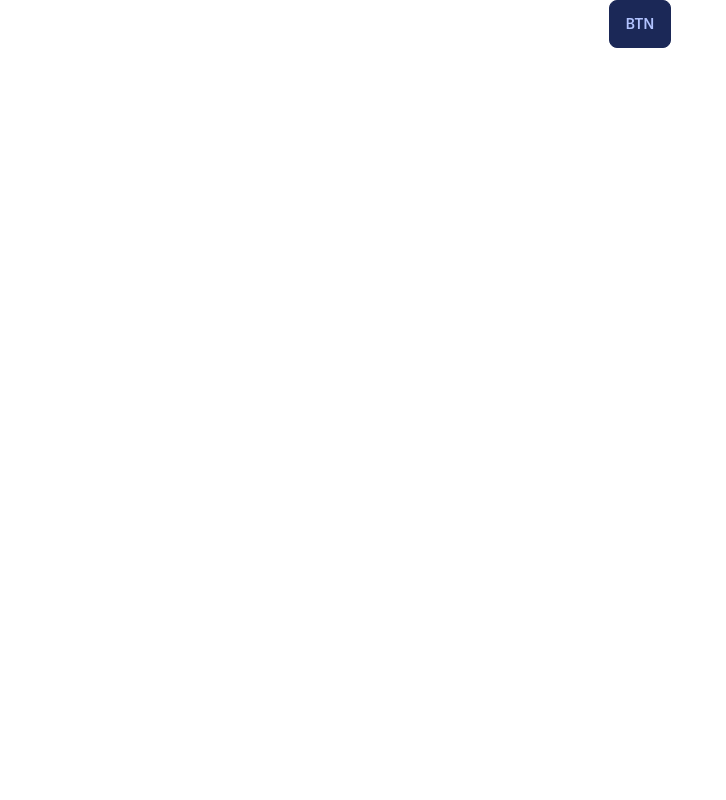
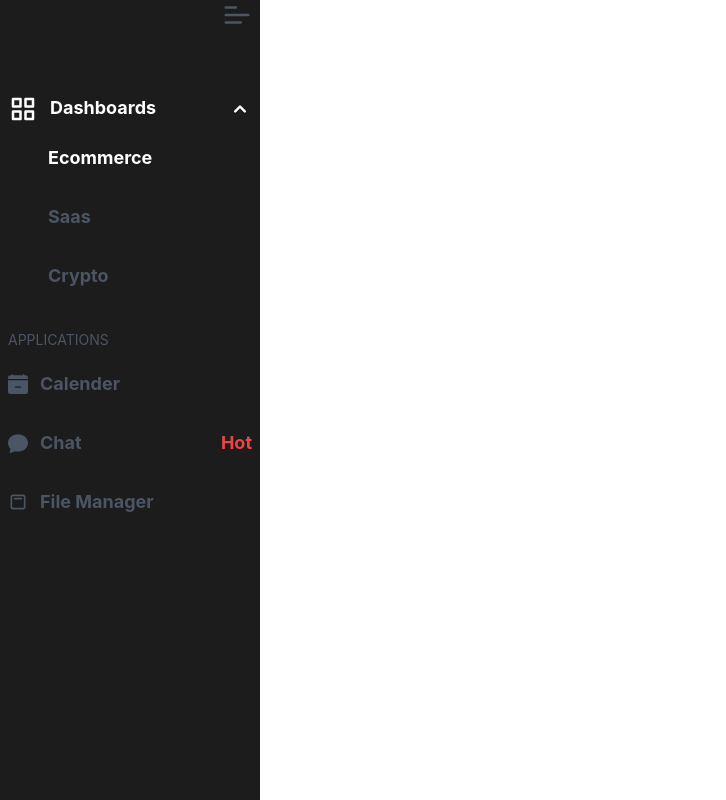
Before and after one commit to MdIbrahimKholil7/dasboard-task, a React (Create React App) app: page / in a window 1280 px wide. Shown: the whole page, without its empty margins (0-726 px from the left). Built offline with nearby package versions, Linux system fonts and the light colour scheme.

Commit message:
side bar add

```diff
--- a/package.json
+++ b/package.json
@@ -3,12 +3,15 @@
   "version": "0.1.0",
   "private": true,
   "dependencies": {
+    "@heroicons/react": "^1.0.6",
     "@testing-library/jest-dom": "^5.16.5",
     "@testing-library/react": "^13.3.0",
     "@testing-library/user-event": "^13.5.0",
     "daisyui": "^2.22.0",
+    "framer-motion": "^7.0.1",
     "react": "^18.2.0",
     "react-dom": "^18.2.0",
+    "react-icons": "^4.4.0",
     "react-scripts": "5.0.1",
     "web-vitals": "^2.1.4"
   },
--- a/src/App.js
+++ b/src/App.js
@@ -1,10 +1,9 @@
-import logo from './logo.svg';
-import './App.css';
+import Home from "./components/Home/Home";
 
 function App() {
   return (
     <div className="App">
-      <button className='btn btn-primary'>Btn</button>
+      <Home />
     </div>
   );
 }
--- /dev/null
+++ b/src/components/Home/Home.js
@@ -0,0 +1,14 @@
+import React from 'react';
+import SideBar from '../Pages/SideBar';
+
+const Home = () => {
+    return (
+        <div>
+            <div>
+                <SideBar/>
+            </div>
+        </div>
+    );
+};
+
+export default Home;
--- /dev/null
+++ b/src/components/Pages/SideBar.js
@@ -0,0 +1,189 @@
+import React, { useEffect, useState } from "react";
+import { motion } from 'framer-motion'
+import { BsFillCalendarMinusFill } from 'react-icons/bs';
+import { BsFillChatFill } from 'react-icons/bs';
+import { CgCalendarTwo } from 'react-icons/cg';
+import { FaMobile } from 'react-icons/fa';
+import { CgMenuRight } from 'react-icons/cg';
+import { BiGridAlt } from 'react-icons/bi';
+import { HiChevronUp } from 'react-icons/hi';
+
+
+const sidebarVariants = {
+    sidebarOpen: {
+        width: "260px",
+        transition: {
+            // when: "beforeChildren",
+            delay: 0.1,
+
+        },
+    },
+
+    sidebarClosed: {
+        width: "0px",
+        transition: {
+            delay: 0.1,
+
+        }
+    },
+
+};
+
+const LinkBoxVariants = {
+    sidebarOpen: {
+        x: 0,
+        opacity: 1,
+        transition: {
+            // delay: 0.1,
+            type: 'tween'
+        }
+    },
+    sidebarClosed: {
+        x: '100vw',
+        opacity: 0,
+        transition: {
+            delay: 0.1
+        }
+    },
+};
+
+const imgVariants = {
+    hidden: {
+        opacity: 0,
+        pathLength: 0
+    },
+    visible: {
+        opacity: 1,
+        pathLength: 1,
+        transition: {
+            duration: 1,
+            ease: 'easeInOut'
+        }
+    }
+}
+
+
+// theme handler
+
+const SideBar = ({ progress, setProgress }) => {
+    const [open, setOpen] = useState(true)
+
+    // sidebar toggler
+    const handleToggler = () => {
+        setOpen(!open)
+    }
+    console.log(progress)
+
+    return (
+        <div className="lg:block hidden">
+
+            {/* nav link  */}
+            <motion.div
+                variants={sidebarVariants}
+                animate={open ? "sidebarOpen" : "sidebarClosed"}
+
+                className=''
+            >
+                <motion.div className='fixed top-[0] bg-[#1d1c1c] w-[260px] left-0 text-gray-600' variants={LinkBoxVariants}
+
+                >
+                    <div className="overflow-x-hidden sidebar   " >
+                        <div className="flex justify-end w-full pr-2">
+                            <CgMenuRight
+                                className="text-3xl rotate-180"
+                            />
+                        </div>
+
+                        <div className=" mt-16">
+                            <motion.ul className=" min-h-[100vh] px-2" >
+                                <div className="flex justify-between items-center text-white font-bold">
+                                    <div className="flex ">
+                                        <span>
+                                            <BiGridAlt
+                                                className="text-3xl mr-3"
+                                            />
+                                        </ span>
+                                        <p className="text-[18px] ">Dashboards</p>
+                                    </div>
+
+                                    <div>
+                                        <HiChevronUp
+                                            className="text-2xl"
+                                        />
+                                    </div>
+                                </div>
+                                <div className="ml-10 text-white">
+                                    <motion.li
+                                        whileHover={{ scale: 1.1, transition: { ease: 'easeInOut', type: 'spring', stiffness: 320 } }}
+                                        className="mt-5 flex justify-start pb-3 font-bold text-[18px] li-style "
+                                    >
+                                        Ecommerce
+                                    </motion.li>
+
+                                    <motion.li
+                                        whileHover={{ scale: 1.1, transition: { ease: 'easeInOut', type: 'spring', stiffness: 320 } }}
+                                        className="mt-5 flex justify-start pb-3 font-bold text-[18px] li-style text-gray-600"
+                                    >
+                                        Saas
+                                    </motion.li>
+
+                                    <motion.li
+                                        whileHover={{ scale: 1.1, transition: { ease: 'easeInOut', type: 'spring', stiffness: 320 } }}
+                                        className="   mt-5 flex justify-start pb-3 font-bold text-[18px] li-style text-gray-600"
+                                    >
+                                        Crypto
+                                    </motion.li>
+
+                                </div>
+                                <div>
+                                    <h2 className="uppercase text-[14px] mt-7">Applications</h2>
+                                </div>
+                                <div>
+                                    <motion.li
+                                        whileHover={{ scale: 1.1, transition: { ease: 'easeInOut', type: 'spring', stiffness: 320 } }}
+                                        className="mt-5 flex items-center pb-3 font-bold text-[18px] li-style "
+                                    >
+                                        <span>
+                                            <BsFillCalendarMinusFill
+                                                className="mr-3 text-xl "
+                                            />
+                                        </span>
+                                        Calender
+                                    </motion.li>
+                                    <motion.li
+                                        whileHover={{ scale: 1.1, transition: { ease: 'easeInOut', type: 'spring', stiffness: 320 } }}
+                                        className="mt-5 flex items-center pb-3 font-bold text-[18px] li-style w-full"
+                                    >
+                                        <span>
+                                            <BsFillChatFill
+                                                className="mr-3 text-xl"
+                                            />
+                                        </span>
+                                        <div className="flex justify-between items-center w-full">
+                                            Chat
+                                            <span className="text-red-500">Hot</span>
+                                        </div>
+                                    </motion.li>
+                                    <motion.li
+                                        whileHover={{ scale: 1.1, transition: { ease: 'easeInOut', type: 'spring', stiffness: 320 } }}
+                                        className="mt-5 flex items-center pb-3 font-bold text-[18px] li-style "
+                                    >
+                                        <span>
+                                            <CgCalendarTwo
+                                                className="mr-3 text-xl"
+                                            />
+                                        </span>
+                                        File Manager
+                                    </motion.li>
+                                </div>
+
+                            </motion.ul>
+                        </div>
+                    </div>
+                </motion.div>
+            </motion.div>
+        </div>
+    );
+};
+
+export default SideBar;
```
Also changed, not shown: 1 other file (tests, documents, lock files or other folders).
